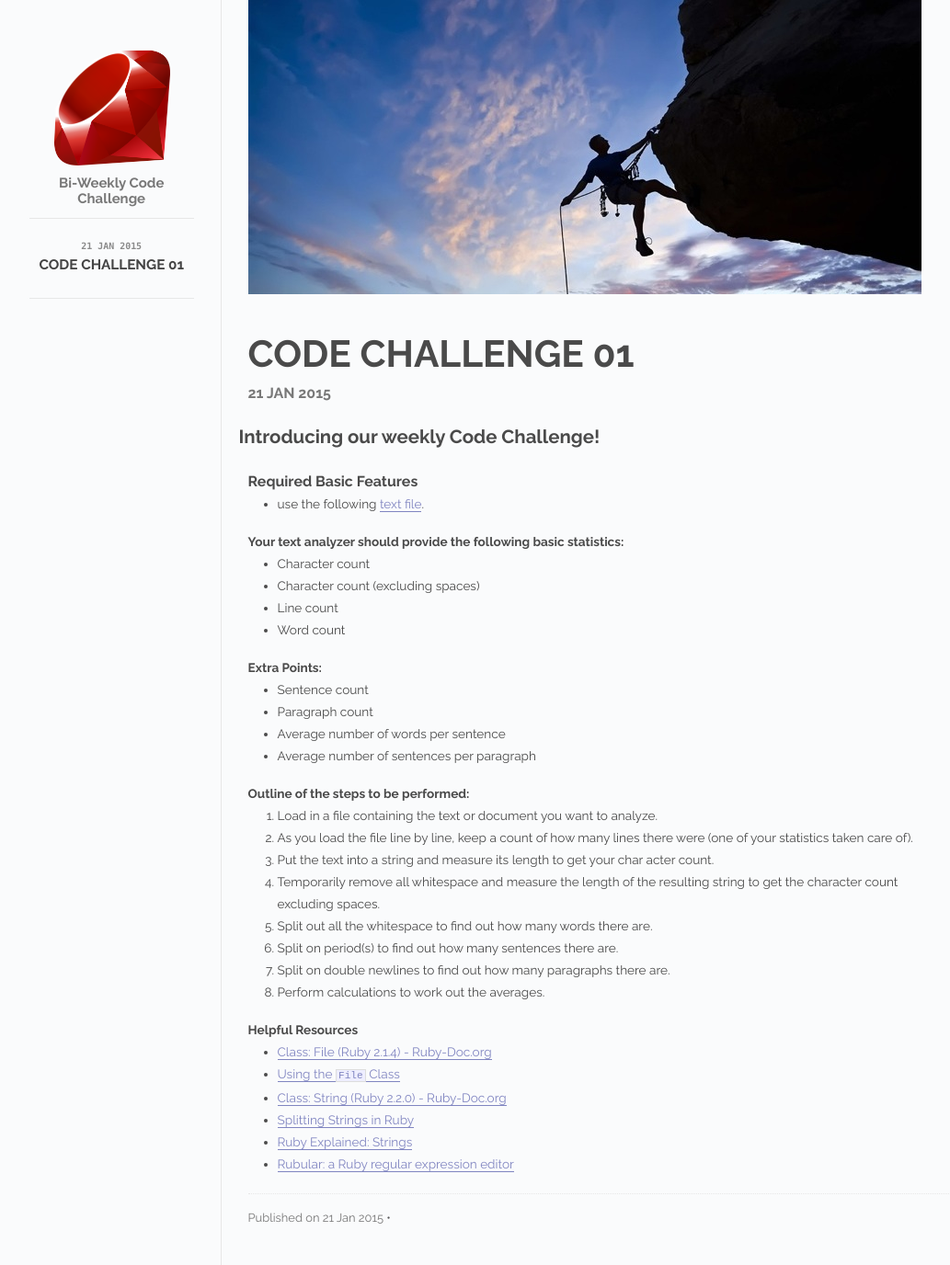
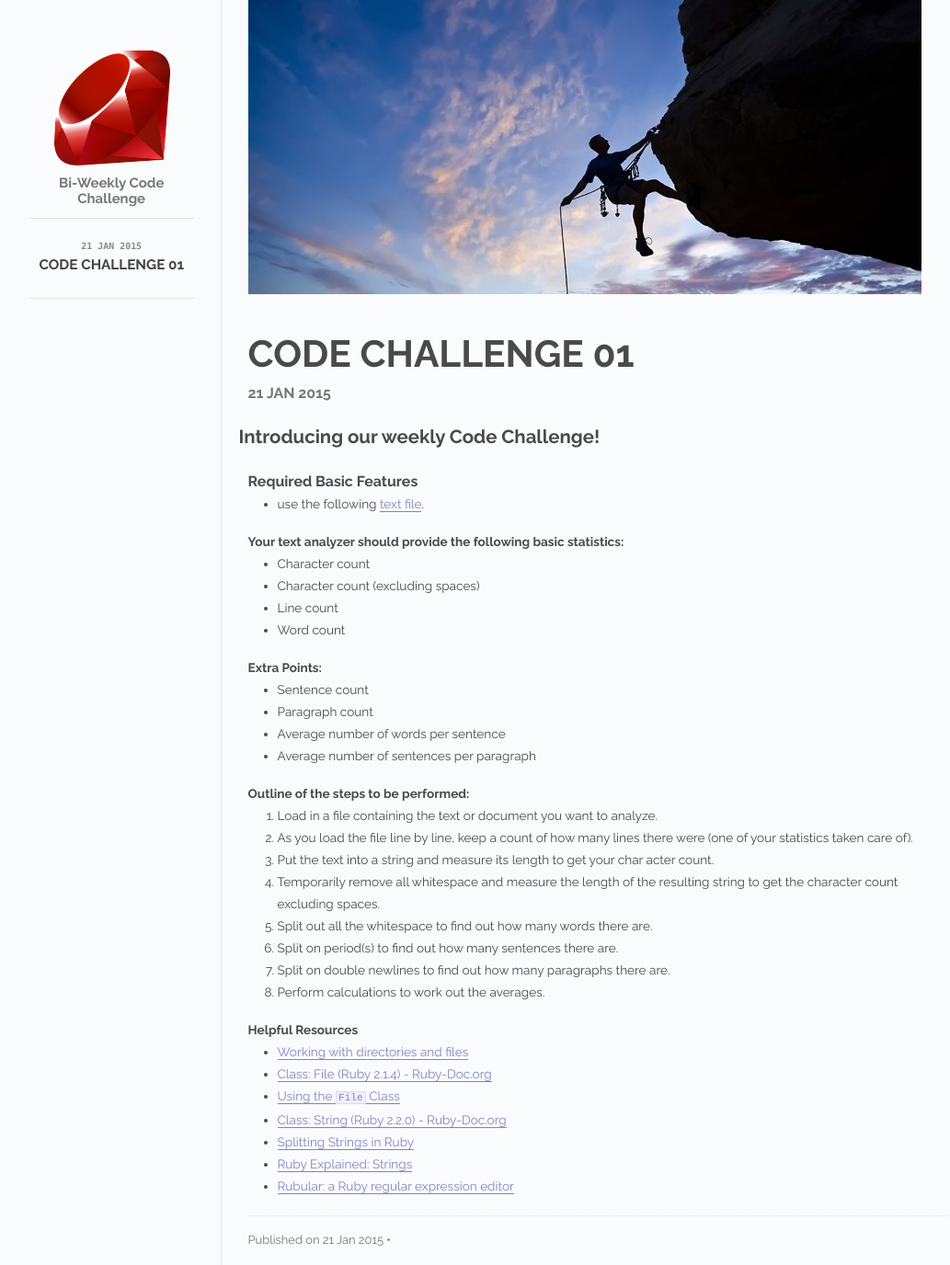
Before and after one commit to oponcefranco/blog_jekyll, a Jekyll site: the page built from _posts/2015-01-21-example-post.md, in a window 1280 px wide. Shown: the whole page at 92% size, without its empty margins (118-1151 px from the left). Built offline with Jekyll 4.4.1, drawn with Linux system fonts in a browser that asks for light colours; Markdown is read by kramdown in place of the engine named in the settings.

Commit message:
updated post info

```diff
--- a/_posts/2015-01-21-example-post.md
+++ b/_posts/2015-01-21-example-post.md
@@ -39,6 +39,7 @@ categories: posts
 
 #### Helpful Resources
 
+* [Working with directories and files](http://code.tutsplus.com/tutorials/ruby-for-newbies-working-with-directories-and-files--net-18810)
 * [Class: File (Ruby 2.1.4) - Ruby-Doc.org](http://ruby-doc.org/core-2.1.4/File.html)
 * [Using the `File` Class](http://rubymonk.com/learning/books/1-ruby-primer/chapters/42-introduction-to-i-o/lessons/90-using-the-file-class)
 * [Class: String (Ruby 2.2.0) - Ruby-Doc.org](http://www.ruby-doc.org/core-2.2.0/String.html)
```
